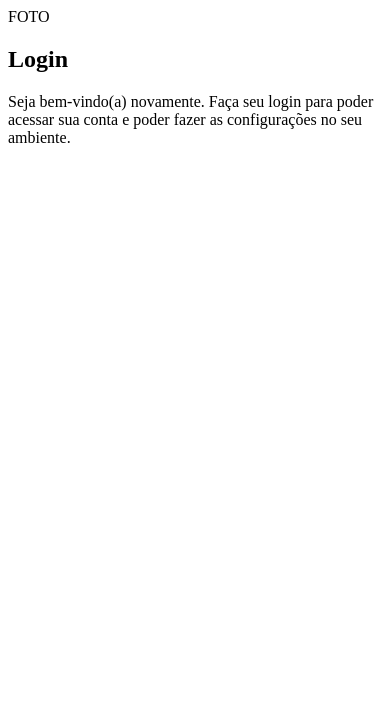
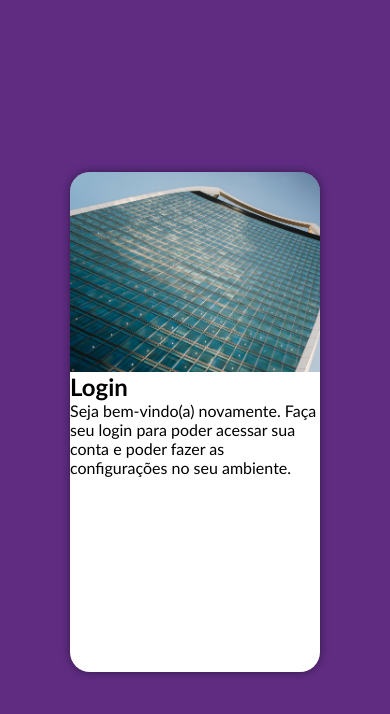
Before and after one commit to ItalloMene/Projeto-Login-CursoemVideo, a plain HTML site: page index.html in a window 390 px wide. Drawn offline with Linux system fonts and the light colour scheme.

Commit message:
inicio configuração de estilo, visando o mobile first,.
estilização inicial da página e adilçao e posicionamento da imagem no form de login

```diff
--- a/estilos/style.css
+++ b/estilos/style.css
@@ -5,3 +5,49 @@
     - Verde: #49a9d
     - Lilás: #5f2c82
 */
+
+*{
+    font-family:'Gill Sans', 'Gill Sans MT', Calibri, 'Trebuchet MS', sans-serif;
+    padding: 0px;
+    margin: 0px;
+    box-sizing: border-box;
+}
+
+body, html {
+    background-color: #5f2c82;
+    height: 100vh;
+    width: 100vw;
+}
+
+main {
+    height: 100vh;
+    width: 100vw;
+}
+
+section#login{
+    position: absolute;
+    top: 50%;
+    left: 50%;
+    transform: translate(-50%, -50%);
+    overflow: hidden;
+
+    background-color: white;
+    width: 250px;
+    height: 500px;
+    border-radius: 20px;
+    box-shadow: 0px 0px 10px rgba(0, 0, 0, 0.450)
+}
+
+section#login > div#imagem {
+    display: block;
+    background: #5f2c82 url(../imagens/pexels-lawlesscapture-13737660.jpg) no-repeat;
+    background-position: left bottom;
+    background-size: cover;
+    height: 200px;
+
+}
+
+section#login > div#formulario {
+    display: block;
+    padding: 10px;
+}
--- a/index.html
+++ b/index.html
@@ -1,20 +1,23 @@
 <!DOCTYPE html>
 <html lang="pt-br">
+
 <head>
     <meta charset="UTF-8">
     <meta name="viewport" content="width=device-width, initial-scale=1.0">
     <title>Login</title>
     <link rel="stylesheet" href="estilos/style.css">
 </head>
+
 <body>
     <main>
         <section id="login">
             <div id="imagem">
-                FOTO
+                <!-- Aqui vai a imagem nas CSS-->
             </div>
             <div id="formulário">
                 <h1>Login</h1>
-                <p>Seja bem-vindo(a) novamente. Faça seu login para poder acessar sua conta e poder fazer as configurações no seu ambiente.</p>
+                <p>Seja bem-vindo(a) novamente. Faça seu login para poder acessar sua conta e poder fazer as
+                    configurações no seu ambiente.</p>
                 <form action="login.php" method="post">
 
                 </form>
@@ -22,4 +25,5 @@
         </section>
     </main>
 </body>
+
 </html>
```
Also changed, not shown: imagens/pexels-dinnow-86001860-9444476.jpg (deleted).
